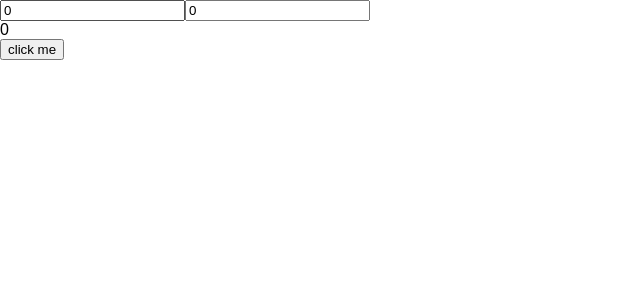
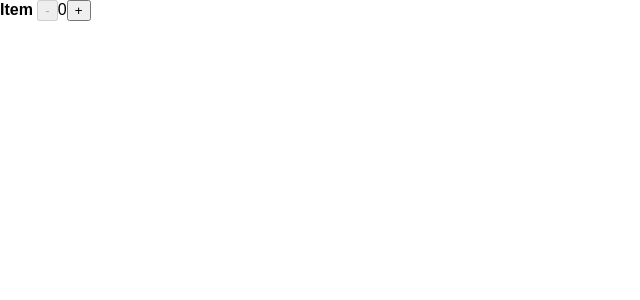
Before and after one commit to AlaaAttyaMohamed/order-radar-www, a React (Create React App) app: page / in a window 1280 px wide. Shown: the top 300 px of the page, without its empty margins (0-640 px from the left). Built offline with nearby package versions, Linux system fonts and the light colour scheme.

Commit message:
order item

```diff
--- a/src/App.js
+++ b/src/App.js
@@ -1,45 +1,13 @@
 import React, { Component } from 'react';
-import logo from './logo.svg';
 import './App.css';
+import OrderItem from './order-item/index'
 
 class App extends Component {
-
-  constructor(props) {
-      super(props);
-
-      this.state = {
-          count: 0,
-          first: 0,
-          second: 0,
-          total: 0
-      };
-  }
-
-  handleClick() {
-      this.setState({
-          total: parseInt(this.state.first) + parseInt(this.state.second)
-      })
-  }
-
-  setFirst(event) {
-    this.setState({
-        first: event.target.value
-    });
-  }
-
-  setSecond(event) {
-      this.setState({
-          second: event.target.value
-      });
-  }
 
   render() {
     return (
       <div>
-          <input type="text" value={this.state.first} onChange={this.setFirst.bind(this)} />
-          <input type="text" value={this.state.second} onChange={this.setSecond.bind(this)} />
-        <div>{this.state.total}</div>
-        <button onClick={this.handleClick.bind(this)}>click me</button>
+          <OrderItem />
       </div>
     );
   }
--- /dev/null
+++ b/src/order-item/index.js
@@ -0,0 +1,38 @@
+import React, { Component } from 'react';
+
+class OrderItem extends Component {
+
+    constructor(props) {
+        super(props);
+
+        this.state = {
+            total: 0
+        };
+    }
+
+
+    subTotal() {
+        if (this.state.total != 0) {
+            this.setState({
+                total: parseInt(this.state.total) - 1
+            });
+        }
+    }
+
+    addTotal() {
+        this.setState({
+            total: parseInt(this.state.total) + 1
+        });
+    }
+
+    render() {
+        return (
+            <div>
+                <b>Item</b> <button disabled={this.state.total == 0} onClick={this.subTotal.bind(this)}>-</button>{this.state.total}<button onClick={this.addTotal.bind(this)}>+</button>
+
+            </div>
+        );
+    }
+}
+
+export default OrderItem;
```
Also changed, not shown: package.json (line endings or trailing spaces), 1 other file (tests, documents, lock files or other folders).
